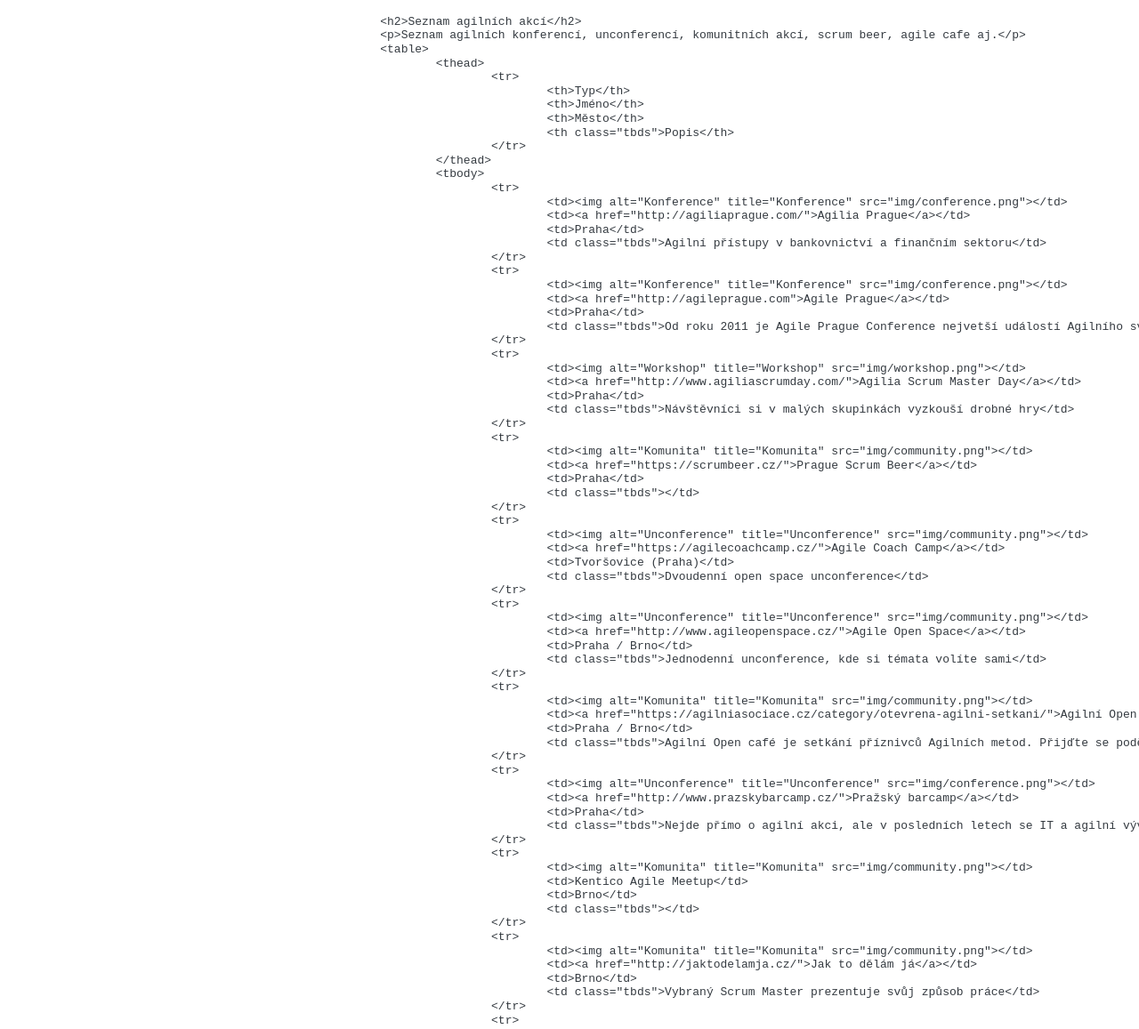
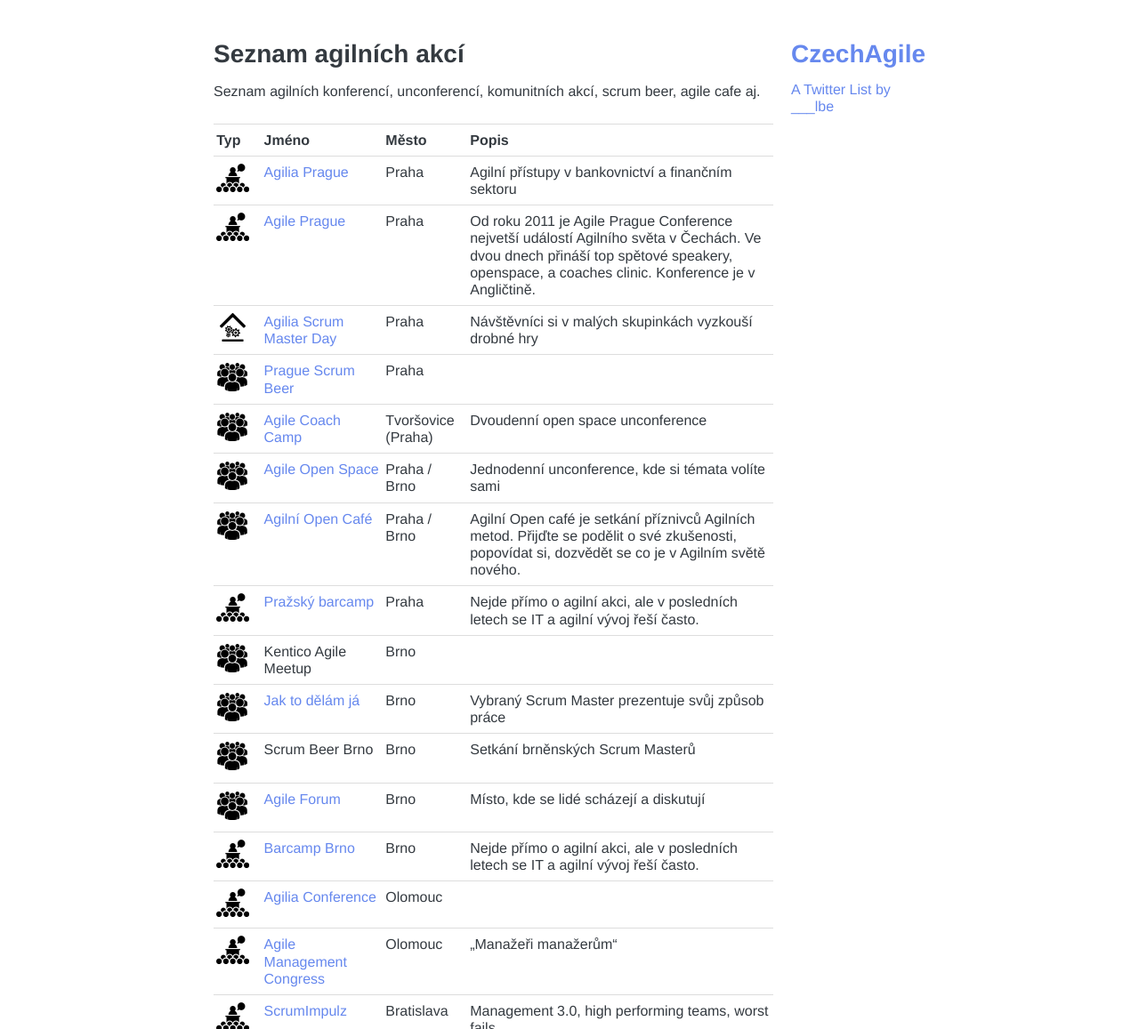
Before and after one commit to lukasbednarik/agilnikalendar.cz, a Jekyll site: the page built from index.md, in a window 1280 px wide and 1400 px high, scrolled down 525 px. Shown: the part 243-1400 px from the top of the window at 89% size. Built offline with Jekyll 4.4.1, drawn with Linux system fonts in a browser that asks for light colours; comment, search, counter and statistics services are not loaded; some of the changed text lies outside the part shown.

Commit message:
Reformatted html into markdown.

```diff
--- a/index.md
+++ b/index.md
@@ -3,144 +3,162 @@
 title: Domů
 ---
 
+## Seznam agilních akcí
 
-				<h2>Seznam agilních akcí</h2>
-				<p>Seznam agilních konferencí, unconferencí, komunitních akcí, scrum beer, agile cafe aj.</p>
-				<table>
-					<thead>
-						<tr>
-							<th>Typ</th>
-							<th>Jméno</th>
-							<th>Město</th>
-							<th class="tbds">Popis</th>
-						</tr>
-					</thead>
-					<tbody>
-						<tr>
-							<td><img alt="Konference" title="Konference" src="img/conference.png"></td>
-							<td><a href="http://agiliaprague.com/">Agilia Prague</a></td>
-							<td>Praha</td>
-							<td class="tbds">Agilní přístupy v bankovnictví a finančním sektoru</td>
-						</tr>
-						<tr>
-							<td><img alt="Konference" title="Konference" src="img/conference.png"></td>
-							<td><a href="http://agileprague.com">Agile Prague</a></td>
-							<td>Praha</td>
-							<td class="tbds">Od roku 2011 je Agile Prague Conference nejvetší událostí Agilního světa v Čechách. Ve dvou dnech přináší top spětové speakery, openspace, a coaches clinic. Konference je v Angličtině.</td>
-						</tr>
-						<tr>
-							<td><img alt="Workshop" title="Workshop" src="img/workshop.png"></td>
-							<td><a href="http://www.agiliascrumday.com/">Agilia Scrum Master Day</a></td>
-							<td>Praha</td>
-							<td class="tbds">Návštěvníci si v malých skupinkách vyzkouší drobné hry</td>
-						</tr>
-						<tr>
-							<td><img alt="Komunita" title="Komunita" src="img/community.png"></td>
-							<td><a href="https://scrumbeer.cz/">Prague Scrum Beer</a></td>
-							<td>Praha</td>
-							<td class="tbds"></td>
-						</tr>
-						<tr>
-							<td><img alt="Unconference" title="Unconference" src="img/community.png"></td>
-							<td><a href="https://agilecoachcamp.cz/">Agile Coach Camp</a></td>
-							<td>Tvoršovice (Praha)</td>
-							<td class="tbds">Dvoudenní open space unconference</td>
-						</tr>
-						<tr>
-							<td><img alt="Unconference" title="Unconference" src="img/community.png"></td>
-							<td><a href="http://www.agileopenspace.cz/">Agile Open Space</a></td>
-							<td>Praha / Brno</td>
-							<td class="tbds">Jednodenní unconference, kde si témata volíte sami</td>
-						</tr>
-						<tr>
-							<td><img alt="Komunita" title="Komunita" src="img/community.png"></td>
-							<td><a href="https://agilniasociace.cz/category/otevrena-agilni-setkani/">Agilní Open Café</a></td>
-							<td>Praha / Brno</td>
-							<td class="tbds">Agilní Open café je setkání příznivců Agilních metod. Přijďte se podělit o své zkušenosti, popovídat si, dozvědět se co je v Agilním světě nového.</td>
-						</tr>
-						<tr>
-							<td><img alt="Unconference" title="Unconference" src="img/conference.png"></td>
-							<td><a href="http://www.prazskybarcamp.cz/">Pražský barcamp</a></td>
-							<td>Praha</td>
-							<td class="tbds">Nejde přímo o agilní akci, ale v posledních letech se IT a agilní vývoj řeší často.</td>
-						</tr>
-						<tr>
-							<td><img alt="Komunita" title="Komunita" src="img/community.png"></td>
-							<td>Kentico Agile Meetup</td>
-							<td>Brno</td>
-							<td class="tbds"></td>
-						</tr>
-						<tr>
-							<td><img alt="Komunita" title="Komunita" src="img/community.png"></td>
-							<td><a href="http://jaktodelamja.cz/">Jak to dělám já</a></td>
-							<td>Brno</td>
-							<td class="tbds">Vybraný Scrum Master prezentuje svůj způsob práce</td>
-						</tr>
-						<tr>
-							<td><img alt="Komunita" title="Komunita" src="img/community.png"></td>
-							<td>Scrum Beer Brno</td>
-							<td>Brno</td>
-							<td class="tbds">Setkání brněnských Scrum Masterů</td>
-						</tr>
-						<tr>
-							<td><img alt="Komunita" title="Komunita" src="img/community.png"></td>
-							<td><a href="https://agileforum.cz">Agile Forum</a></td>
-							<td>Brno</td>
-							<td class="tbds">Místo, kde se lidé scházejí a diskutují</td>
-						</tr>
-						<tr>
-							<td><img alt="Unconference" title="Unconference" src="img/conference.png"></td>
-							<td><a href="http://www.barcampbrno.cz">Barcamp Brno</a></td>
-							<td>Brno</td>
-							<td class="tbds">Nejde přímo o agilní akci, ale v posledních letech se IT a agilní vývoj řeší často.</td>
-						</tr>
-						<tr>
-							<td><img alt="Konference" title="Konference" src="img/conference.png"></td>
-							<td><a href="http://agiliaconference.com/">Agilia Conference</a></td>
-							<td>Olomouc</td>
-							<td class="tbds"></td>
-						</tr>
-						<tr>
-							<td><img alt="Konference" title="Konference" src="img/conference.png"></td>
-							<td><a href="https://agilemanagementcongress.com/">Agile Management Congress</a></td>
-							<td>Olomouc</td>
-							<td class="tbds">&bdquo;Manažeři manažerům&ldquo;</td>
-						</tr>
-						<tr>
-							<td><img alt="Konference" title="Konference" src="img/conference.png"></td>
-							<td><a href="https://www.scrumimpulz.sk/">ScrumImpulz</a></td>
-							<td>Bratislava</td>
-							<td class="tbds">Management 3.0, high performing teams, worst fails…</td>
-						</tr>
-						<tr>
-							<td><img alt="Komunita" title="Komunita" src="img/community.png"></td>
-							<td><a href="http://agile.sk/">Agile@Slovakia</a></td>
-							<td>Slovensko</td>
-							<td class="tbds">Slovenská komunita lidí aplikujících agilní principy</td>
-						</tr>
-					</tbody>
-				</table>
-				<h2>FAQ</h2>
-				<h3>Jaké události najdu v kalendáři?</h3>
-				<p>Všechny agilní konference a srazy na území ČR a SK. Placená školení a certifikační kurzy do kalendáře nepatří.
-					Konference a meetupy mimo ČR nebo SK najdete v mezinárodním kalendáři <a href="http://www.hanoulle.be/calendar/">Yves Hanoulle</a>. Yves Hanoulle je zodpovědný za <a href="https://calendar.google.com/calendar/embed?src=hanoulle.be_vhhuilrdov5hiodkhauquvp7eg@group.calendar.google.com">kalendář konferencí</a> a <a href="https://calendar.google.com/calendar/embed?src=hanoulle.be_kfo78vpj0boei5a9sppr7vg42s@group.calendar.google.com">kalendář eventů kratších než den</a>.
-					Naším cílem není tyto kalendáře duplikovat, ale obsáhnout především drobné lokální akce typu Scrum Beer.</p>
-				<h3>Jak přidám do kalendáře vlastní akci?</h3>
-				<p>Napište mi na <a href="mailto:lukas@lukasbednarik.cz">lukas@lukasbednarik.cz</a>. Pokud máte zájem do kalendáře přispívat pravidelněji, rád přidám váš Google účet do seznamu lidí s oprávněním provádět změny. Chcete-li změnit přímo tuto stránku, pošlete mi <a href="https://github.com/sand-dollar/agilnikalendar.cz">pull request</a> nebo opět mailujte.</p>
-				<h3>Jak naiportuji kalendář do svého Google Calendar?</h3>
-				Klikněte na odkaz: <a href="https://calendar.google.com/calendar/render?cid=lukasbednarik.cz_oaiq2q1foapgnlofqj3k0cb9ks%40group.calendar.google.com">Přidat kalendář do kalendářů Google</a>.
-				Pro přístup ke kalendáři z jiných aplikací lze využít veřejnou adresu iCal:</p>
-				<p><input onClick="this.setSelectionRange(0, this.value.length)" value="https://calendar.google.com/calendar/ical/lukasbednarik.cz_oaiq2q1foapgnlofqj3k0cb9ks%40group.calendar.google.com/public/basic.ics" readonly></p>
-				<h3>Kdo do kalendáře přispívá?</h3>
-				<p>Do kalendáře přispívá malá komunita lidí - agilní nadšenci, konzultanti, školitelé. Cílem kalendáře je zlepšit agilní osvětu tím, že lidem usnadní vyhledávání akcí v jejich okolí.<p>
-				<h2>Zajímavosti a trendy</h2>
-				<ul>
-					<li><a href="http://www.banka-projektu.cz/sablony/poradani-konference/">Projekt &bdquo;Pořádání konference&ldquo;</a> z banky projektů Miroslava Vlacha</li>
-					<li><a href="http://www.letacek.cz/img/contents/21_orig.png">Myšlenková mapa</a> k pořádání akce</li>
-				</ul>
-				<h2>Fotografie</h2>
-				<p><img class="img-responsive" src="img/ace-2017.jpg" alt="ACE! 2017"><a href="http://aceconf.com">ACE!</a> 2017</p>
-				<p><img class="img-responsive" src="img/agile-management-congress-2017.jpg" alt="Agile Management Congress 2017"><a href="https://agilemanagementcongress.com/">Agile Management Congress</a> 2017</p>
-				<p><img class="img-responsive" src="img/agile-prague-2017.jpg" alt="Agile Prague 2017"><a href="http://agileprague.com">Agile Prague</a> 2017</p>
-				<p><img class="img-responsive" src="img/agilia-prague-2017.jpg" alt="Agilia Prague 2017"><a href="http://agiliaprague.com/">Agilia Prague</a> 2017</p>
-				<p><img class="img-responsive" src="img/scrumbeer-2017.jpg" alt="Scrumbeer 2017"><a href="https://scrumbeer.cz/">Prague Scrum Beer</a> 2017</p>
+Seznam agilních konferencí, unconferencí, komunitních akcí, scrum beer, agile cafe aj.
+
+<table>
+	<thead>
+		<tr>
+			<th>Typ</th>
+			<th>Jméno</th>
+			<th>Město</th>
+			<th class="tbds">Popis</th>
+		</tr>
+	</thead>
+	<tbody>
+		<tr>
+			<td><img alt="Konference" title="Konference" src="img/conference.png"></td>
+			<td><a href="http://agiliaprague.com/">Agilia Prague</a></td>
+			<td>Praha</td>
+			<td class="tbds">Agilní přístupy v bankovnictví a finančním sektoru</td>
+		</tr>
+		<tr>
+			<td><img alt="Konference" title="Konference" src="img/conference.png"></td>
+			<td><a href="http://agileprague.com">Agile Prague</a></td>
+			<td>Praha</td>
+			<td class="tbds">Od roku 2011 je Agile Prague Conference nejvetší událostí Agilního světa v Čechách. Ve dvou dnech přináší top spětové speakery, openspace, a coaches clinic. Konference je v Angličtině.</td>
+		</tr>
+		<tr>
+			<td><img alt="Workshop" title="Workshop" src="img/workshop.png"></td>
+			<td><a href="http://www.agiliascrumday.com/">Agilia Scrum Master Day</a></td>
+			<td>Praha</td>
+			<td class="tbds">Návštěvníci si v malých skupinkách vyzkouší drobné hry</td>
+		</tr>
+		<tr>
+			<td><img alt="Komunita" title="Komunita" src="img/community.png"></td>
+			<td><a href="https://scrumbeer.cz/">Prague Scrum Beer</a></td>
+			<td>Praha</td>
+			<td class="tbds"></td>
+		</tr>
+		<tr>
+			<td><img alt="Unconference" title="Unconference" src="img/community.png"></td>
+			<td><a href="https://agilecoachcamp.cz/">Agile Coach Camp</a></td>
+			<td>Tvoršovice (Praha)</td>
+			<td class="tbds">Dvoudenní open space unconference</td>
+		</tr>
+		<tr>
+			<td><img alt="Unconference" title="Unconference" src="img/community.png"></td>
+			<td><a href="http://www.agileopenspace.cz/">Agile Open Space</a></td>
+			<td>Praha / Brno</td>
+			<td class="tbds">Jednodenní unconference, kde si témata volíte sami</td>
+		</tr>
+		<tr>
+			<td><img alt="Komunita" title="Komunita" src="img/community.png"></td>
+			<td><a href="https://agilniasociace.cz/category/otevrena-agilni-setkani/">Agilní Open Café</a></td>
+			<td>Praha / Brno</td>
+			<td class="tbds">Agilní Open café je setkání příznivců Agilních metod. Přijďte se podělit o své zkušenosti, popovídat si, dozvědět se co je v Agilním světě nového.</td>
+		</tr>
+		<tr>
+			<td><img alt="Unconference" title="Unconference" src="img/conference.png"></td>
+			<td><a href="http://www.prazskybarcamp.cz/">Pražský barcamp</a></td>
+			<td>Praha</td>
+			<td class="tbds">Nejde přímo o agilní akci, ale v posledních letech se IT a agilní vývoj řeší často.</td>
+		</tr>
+		<tr>
+			<td><img alt="Komunita" title="Komunita" src="img/community.png"></td>
+			<td>Kentico Agile Meetup</td>
+			<td>Brno</td>
+			<td class="tbds"></td>
+		</tr>
+		<tr>
+			<td><img alt="Komunita" title="Komunita" src="img/community.png"></td>
+			<td><a href="http://jaktodelamja.cz/">Jak to dělám já</a></td>
+			<td>Brno</td>
+			<td class="tbds">Vybraný Scrum Master prezentuje svůj způsob práce</td>
+		</tr>
+		<tr>
+			<td><img alt="Komunita" title="Komunita" src="img/community.png"></td>
+			<td>Scrum Beer Brno</td>
+			<td>Brno</td>
+			<td class="tbds">Setkání brněnských Scrum Masterů</td>
+		</tr>
+		<tr>
+			<td><img alt="Komunita" title="Komunita" src="img/community.png"></td>
+			<td><a href="https://agileforum.cz">Agile Forum</a></td>
+			<td>Brno</td>
+			<td class="tbds">Místo, kde se lidé scházejí a diskutují</td>
+		</tr>
+		<tr>
+			<td><img alt="Unconference" title="Unconference" src="img/conference.png"></td>
+			<td><a href="http://www.barcampbrno.cz">Barcamp Brno</a></td>
+			<td>Brno</td>
+			<td class="tbds">Nejde přímo o agilní akci, ale v posledních letech se IT a agilní vývoj řeší často.</td>
+		</tr>
+		<tr>
+			<td><img alt="Konference" title="Konference" src="img/conference.png"></td>
+			<td><a href="http://agiliaconference.com/">Agilia Conference</a></td>
+			<td>Olomouc</td>
+			<td class="tbds"></td>
+		</tr>
+		<tr>
+			<td><img alt="Konference" title="Konference" src="img/conference.png"></td>
+			<td><a href="https://agilemanagementcongress.com/">Agile Management Congress</a></td>
+			<td>Olomouc</td>
+			<td class="tbds">&bdquo;Manažeři manažerům&ldquo;</td>
+		</tr>
+		<tr>
+			<td><img alt="Konference" title="Konference" src="img/conference.png"></td>
+			<td><a href="https://www.scrumimpulz.sk/">ScrumImpulz</a></td>
+			<td>Bratislava</td>
+			<td class="tbds">Management 3.0, high performing teams, worst fails…</td>
+		</tr>
+		<tr>
+			<td><img alt="Komunita" title="Komunita" src="img/community.png"></td>
+			<td><a href="http://agile.sk/">Agile@Slovakia</a></td>
+			<td>Slovensko</td>
+			<td class="tbds">Slovenská komunita lidí aplikujících agilní principy</td>
+		</tr>
+	</tbody>
+</table>
+
+## FAQ
+
+### Jaké události najdu v kalendáři?
+
+Všechny agilní konference a srazy na území ČR a SK. Placená školení a certifikační kurzy do kalendáře nepatří.
+Konference a meetupy mimo ČR nebo SK najdete v mezinárodním kalendáři [Yves Hanoulle](http://www.hanoulle.be/calendar/).
+Yves Hanoulle je zodpovědný za
+[kalendář konferencí](https://calendar.google.com/calendar/embed?src=hanoulle.be_vhhuilrdov5hiodkhauquvp7eg@group.calendar.google.com)
+a [kalendář eventů kratších než den](https://calendar.google.com/calendar/embed?src=hanoulle.be_kfo78vpj0boei5a9sppr7vg42s@group.calendar.google.com).
+Naším cílem není tyto kalendáře duplikovat, ale obsáhnout především drobné lokální akce typu Scrum Beer.
+
+### Jak přidám do kalendáře vlastní akci?
+
+Napište mi na [lukas@lukasbednarik.cz](mailto:lukas@lukasbednarik.cz).
+Pokud máte zájem do kalendáře přispívat pravidelněji, rád přidám váš Google účet do seznamu lidí s oprávněním provádět změny.
+Chcete-li změnit přímo tuto stránku, pošlete mi [pull request](https://github.com/sand-dollar/agilnikalendar.cz) nebo opět mailujte.
+
+### Jak naiportuji kalendář do svého Google Calendar?
+
+Klikněte na odkaz: [Přidat kalendář do kalendářů Google](https://calendar.google.com/calendar/render?cid=lukasbednarik.cz_oaiq2q1foapgnlofqj3k0cb9ks%40group.calendar.google.com).
+Pro přístup ke kalendáři z jiných aplikací lze využít veřejnou adresu iCal:
+<input onClick="this.setSelectionRange(0, this.value.length)" value="https://calendar.google.com/calendar/ical/lukasbednarik.cz_oaiq2q1foapgnlofqj3k0cb9ks%40group.calendar.google.com/public/basic.ics" readonly>
+
+### Kdo do kalendáře přispívá?
+
+Do kalendáře přispívá malá komunita lidí - agilní nadšenci, konzultanti, školitelé.
+Cílem kalendáře je zlepšit agilní osvětu tím, že lidem usnadní vyhledávání akcí v jejich okolí.
+
+## Zajímavosti a trendy
+
+- [Projekt &bdquo;Pořádání konference&ldquo;](http://www.banka-projektu.cz/sablony/poradani-konference/) z banky projektů Miroslava Vlacha.
+- [Myšlenková mapa](http://www.letacek.cz/img/contents/21_orig.png) k pořádání akce.
+
+## Fotografie
+
+<p><img class="img-responsive" src="img/ace-2017.jpg" alt="ACE! 2017"><a href="http://aceconf.com">ACE!</a> 2017</p>
+<p><img class="img-responsive" src="img/agile-management-congress-2017.jpg" alt="Agile Management Congress 2017"><a href="https://agilemanagementcongress.com/">Agile Management Congress</a> 2017</p>
+<p><img class="img-responsive" src="img/agile-prague-2017.jpg" alt="Agile Prague 2017"><a href="http://agileprague.com">Agile Prague</a> 2017</p>
+<p><img class="img-responsive" src="img/agilia-prague-2017.jpg" alt="Agilia Prague 2017"><a href="http://agiliaprague.com/">Agilia Prague</a> 2017</p>
+<p><img class="img-responsive" src="img/scrumbeer-2017.jpg" alt="Scrumbeer 2017"><a href="https://scrumbeer.cz/">Prague Scrum Beer</a> 2017</p>
```
